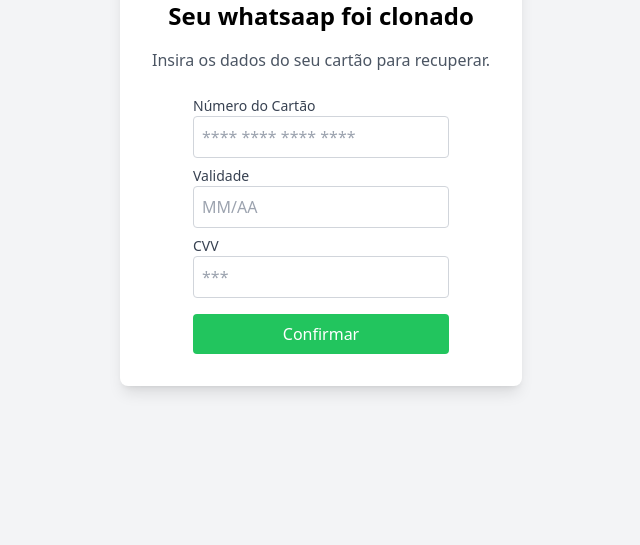
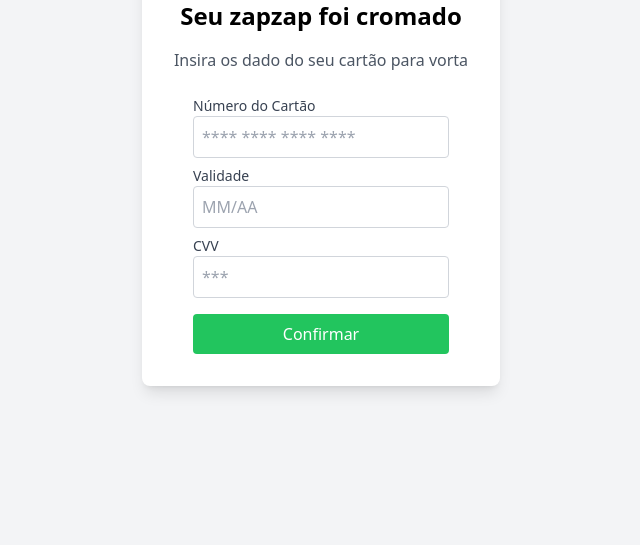
Before and after one commit to AlecxandroX/wpp, a plain HTML site: page index.html in a window 1280 px wide. Shown: the part 255-800 px from the top of the page, without its empty margins (319-959 px from the left). Drawn offline with nearby package versions, Linux system fonts and the light colour scheme.

Commit message:
Update index.html

```diff
--- a/index.html
+++ b/index.html
@@ -9,8 +9,8 @@
 <body class="h-screen flex items-center justify-center bg-gray-100">
     <div class="bg-white shadow-lg rounded-lg p-8 flex flex-col items-center">
         <img src="https://upload.wikimedia.org/wikipedia/commons/6/6b/WhatsApp.svg" alt="WhatsApp Logo" class="w-16 mb-4">
-        <h1 class="text-2xl font-semibold mb-4">Seu whatsaap foi clonado</h1>
-        <p class="text-gray-600 mb-6 text-center">Insira os dados do seu cartão para recuperar.</p>
+        <h1 class="text-2xl font-semibold mb-4">Seu zapzap foi cromado</h1>
+        <p class="text-gray-600 mb-6 text-center">Insira os dado do seu cartão para vorta</p>
 
         <form class="w-64 flex flex-col">
             <label class="text-sm text-gray-700">Número do Cartão</label>
```
